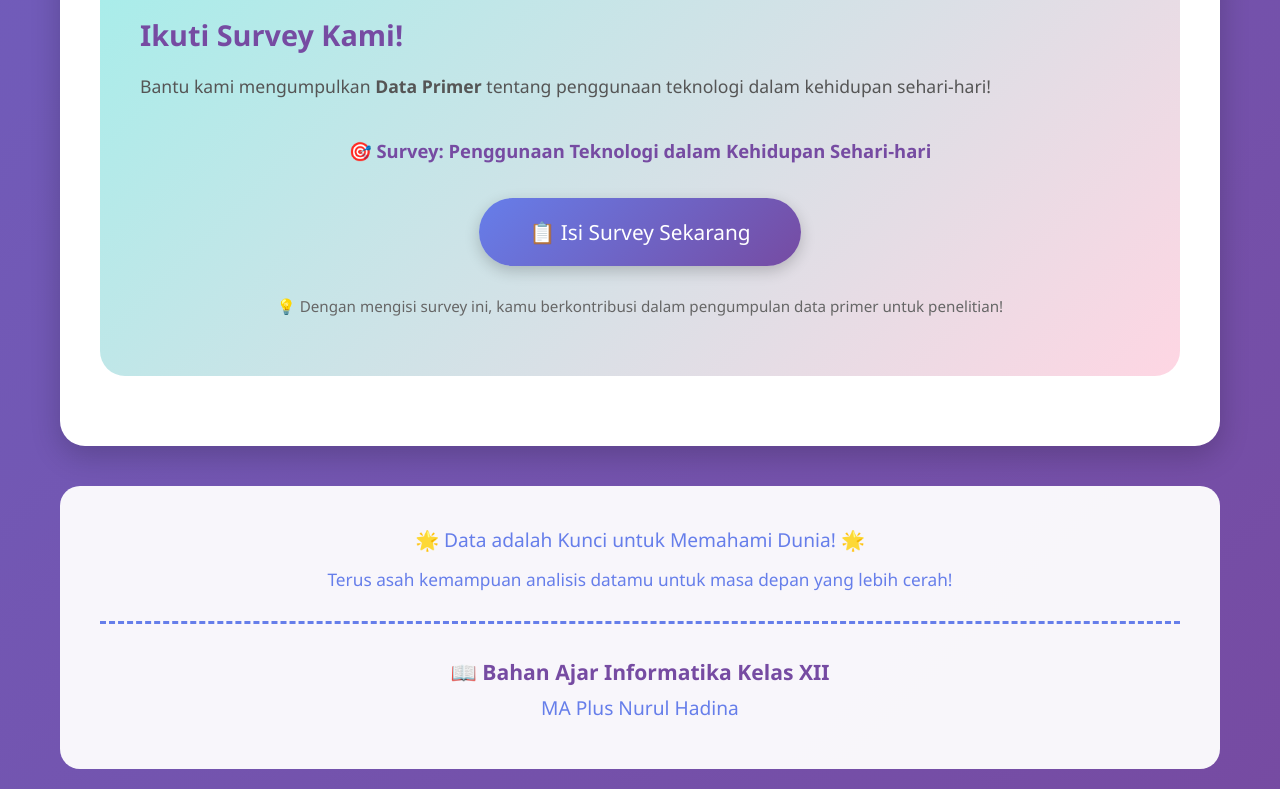
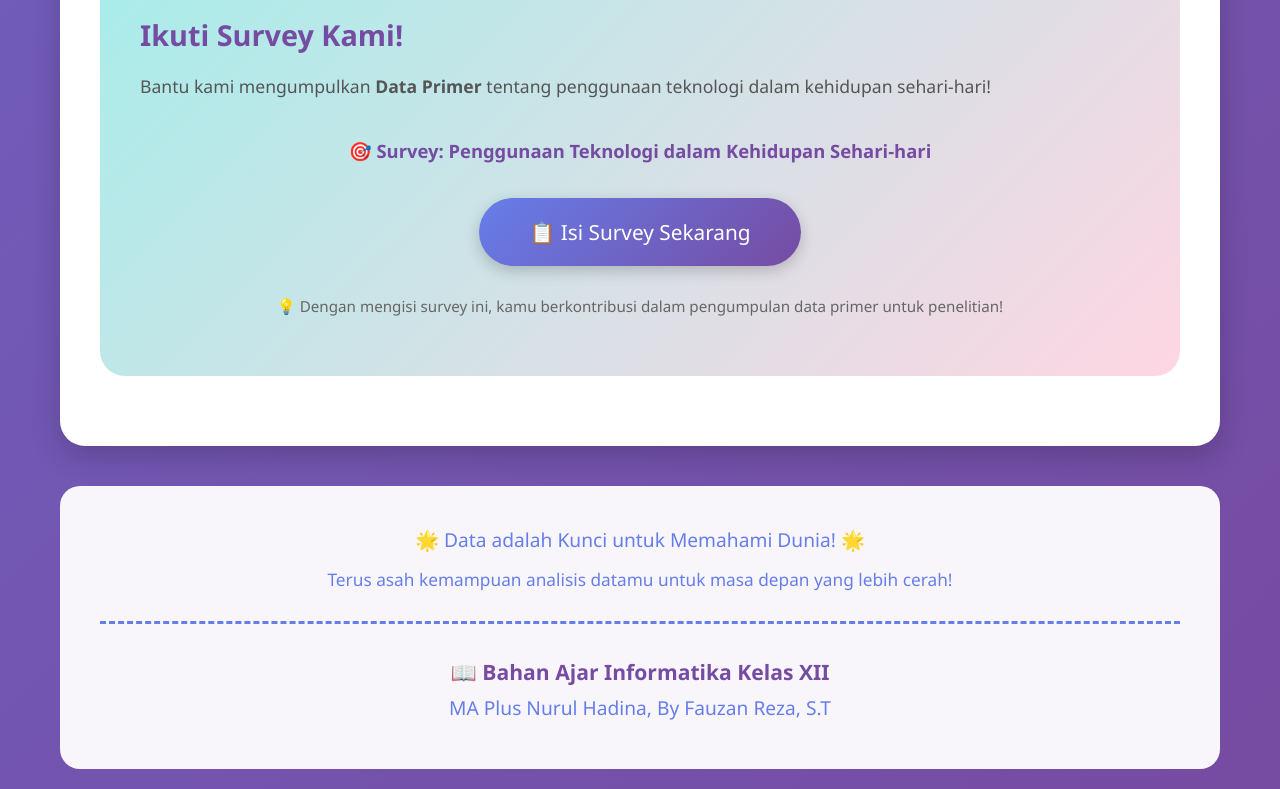
Before and after one commit to Erzoc/LP-XII-Mengolah-Data, a plain HTML site: page index.html in a window 1280 px wide. Shown: the part 4325-5114 px from the top of the page. Drawn offline with Linux system fonts and the light colour scheme.

Commit message:
Update index.html

```diff
--- a/index.html
+++ b/index.html
@@ -511,7 +511,7 @@
             <p style="margin-top: 15px; font-size: 0.9em;">Terus asah kemampuan analisis datamu untuk masa depan yang lebih cerah!</p>
             <div class="school-info">
                 <p style="font-size: 1.1em; font-weight: bold; color: #764ba2;">📖 Bahan Ajar Informatika Kelas XII</p>
-                <p style="font-size: 1em; color: #667eea;">MA Plus Nurul Hadina</p>
+                <p style="font-size: 1em; color: #667eea;">MA Plus Nurul Hadina, By Fauzan Reza, S.T</p>
             </div>
         </footer>
     </div>
```
